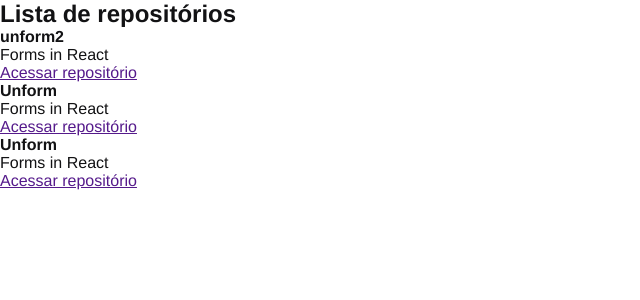
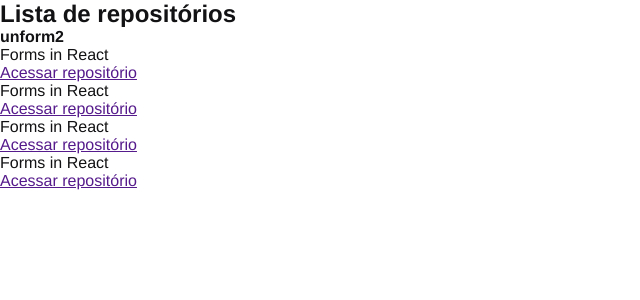
Before and after one commit to Mazzeu/Github-Explorer, a React app: page / in a window 1280 px wide. Shown: the top 300 px of the page, without its empty margins (0-640 px from the left). Built offline with nearby package versions, Linux system fonts and the light colour scheme.

Commit message:
Propriedades no React

```diff
--- /dev/null
+++ b/src/components/RepositoryItem.jsx
@@ -0,0 +1,11 @@
+export function RepositoryItem(props){
+  return(
+    <li>
+      <strong>{props.repository}</strong>
+      <p>Forms in React</p>
+      <a href="">
+        Acessar repositório
+      </a>
+    </li>
+  );
+}
--- a/src/components/RepositoryList.jsx
+++ b/src/components/RepositoryList.jsx
@@ -1,31 +1,14 @@
-const repositoryName = 'unform2';
+import { RepositoryItem } from "./RepositoryItem";
 
 export function RepositoryList(){
   return(
     <section>
       <h1>Lista de repositórios</h1>
       <ul>
-        <li>
-          <strong>{repositoryName}</strong>
-          <p>Forms in React</p>
-          <a href="">
-            Acessar repositório
-          </a>
-        </li>
-        <li>
-          <strong>Unform</strong>
-          <p>Forms in React</p>
-          <a href="">
-            Acessar repositório
-          </a>
-        </li>
-        <li>
-          <strong>Unform</strong>
-          <p>Forms in React</p>
-          <a href="">
-            Acessar repositório
-          </a>
-        </li>
+        <RepositoryItem repository="unform2"/>
+        <RepositoryItem/>
+        <RepositoryItem/>
+        <RepositoryItem/>
       </ul>
     </section>
   );
```
